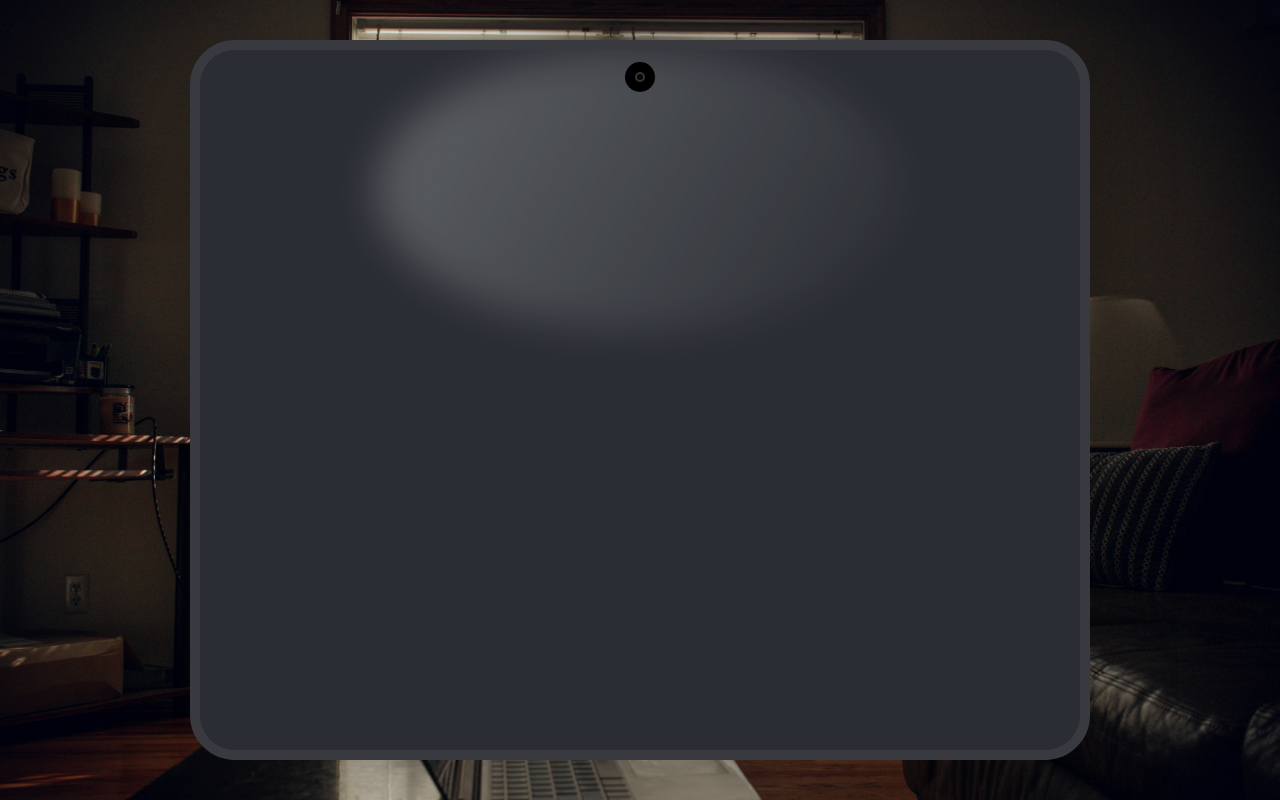
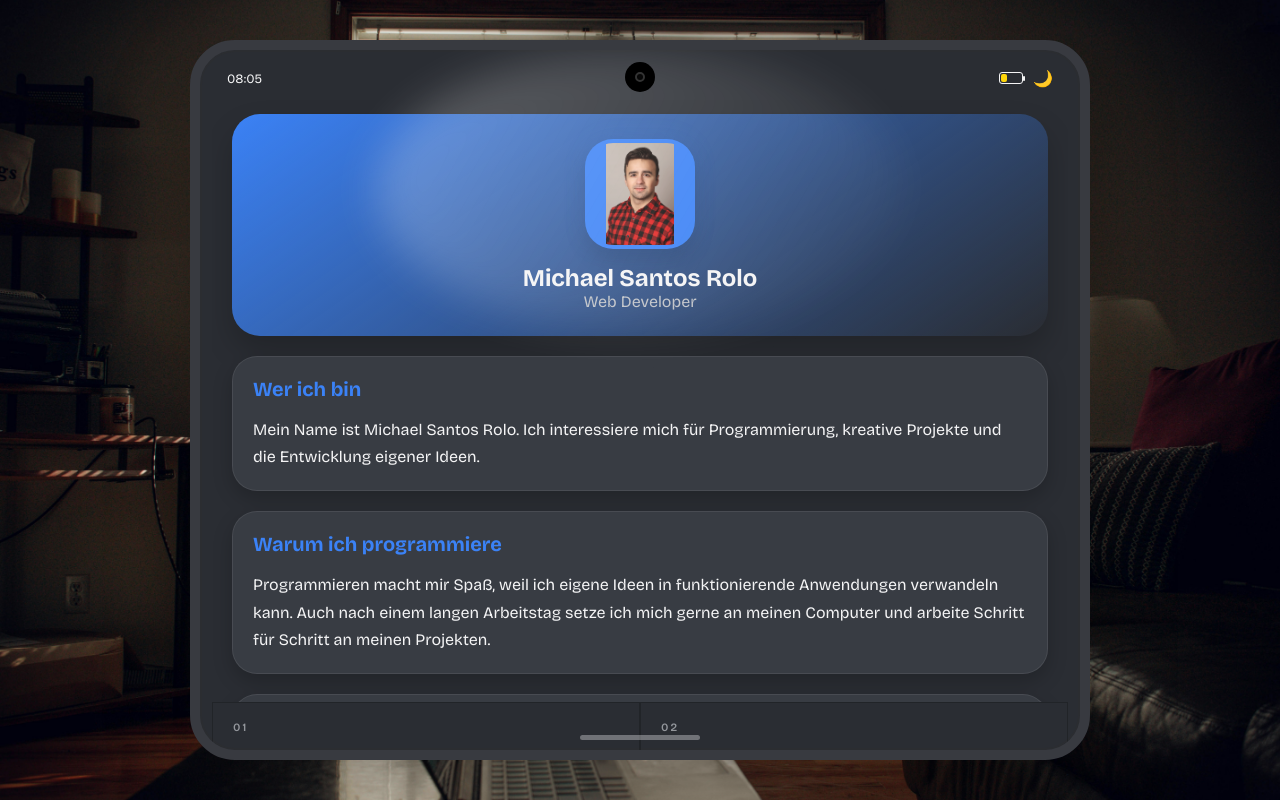
Before and after one commit to MSRMatrix/device-portfolio, a React (Vite) app: page /about in a window 1280 px wide. Built offline with nearby package versions, Linux system fonts and the light colour scheme.

Commit message:
change intro and add me to about

```diff
--- a/src/components/Intro.jsx
+++ b/src/components/Intro.jsx
@@ -5,8 +5,6 @@ const Intro = () => {
 
   const textArray = [
     "Michael Santos Rolo",
-    "präsentiert",
-    "sein Portfolio",
   ];
 
   useEffect(() => {
--- a/src/layouts/DeviceLayout.jsx
+++ b/src/layouts/DeviceLayout.jsx
@@ -15,7 +15,7 @@ const DeviceLayout = () => {
   useEffect(() => {
   const timer = setTimeout(() => {
     setIntro(false);
-  }, 12000);
+  }, 4000);
 
   return () => clearTimeout(timer);
 }, []);
@@ -28,7 +28,6 @@ const audioRef = useRef(null);
 
 useEffect(() => {
   if (!background?.sound) {
-    console.log(`test`);
     return
   };
 
--- a/src/pages/About.jsx
+++ b/src/pages/About.jsx
@@ -1,3 +1,5 @@
+import profileImage from "../assets/me/Michael-Santos-Rolo.jpg"
+
 const About = () => {
   const aboutArray = [
     {
@@ -45,6 +47,24 @@ const About = () => {
   ];
   return (
     <div className="about-app">
+      <div className="profile-header">
+
+  <div className="profile-image">
+    <img
+      src={profileImage}
+      alt="Michael Santos Rolo"
+    />
+  </div>
+
+  <div className="profile-name">
+    Michael Santos Rolo
+  </div>
+
+  <div className="profile-role">
+    Web Developer
+  </div>
+
+</div>
       {aboutArray.map((section) => (
         <article key={section.id} className="about-card">
           <h2>{section.title}</h2>
--- a/src/styles/pages/about.css
+++ b/src/styles/pages/about.css
@@ -28,18 +28,6 @@
     border-radius: 28px;
 
     box-shadow: 0 15px 30px var(--screen-shadow);
-}
-
-.profile-image {
-    width: 100px;
-    height: 100px;
-
-    margin-bottom: 15px;
-
-    background: var(--icon-background);
-
-    border: 4px solid var(--screen-surface);
-    border-radius: 50%;
 }
 
 .profile-name {
@@ -75,3 +63,73 @@
         line-height: 1.7;
     }
 }
+
+.profile-header {
+  display: flex;
+  flex-direction: column;
+  align-items: center;
+
+  padding: 25px;
+
+  background: linear-gradient(
+    145deg,
+    var(--accent),
+    transparent
+  );
+
+  border-radius: 28px;
+
+  box-shadow: 0 15px 30px var(--screen-shadow);
+}
+
+.profile-image {
+  width: 110px;
+  height: 110px;
+
+  margin-bottom: 15px;
+
+  padding: 4px;
+
+  box-sizing: border-box;
+
+  background: var(--accent);
+
+  border-radius: 28px;
+
+  box-shadow:
+    0 8px 20px var(--screen-shadow),
+    0 0 20px color-mix(
+      in srgb,
+      var(--accent) 25%,
+      transparent
+    );
+
+  overflow: hidden;
+
+  transition:
+    transform 0.3s ease,
+    box-shadow 0.3s ease;
+}
+
+.profile-image img {
+  width: 100%;
+  height: 100%;
+
+  display: block;
+
+  object-fit: contain;
+
+  border-radius: 24px;
+}
+
+.profile-image:hover {
+  transform: translateY(-4px) scale(1.03);
+
+  box-shadow:
+    0 12px 25px var(--screen-shadow),
+    0 0 30px color-mix(
+      in srgb,
+      var(--accent) 35%,
+      transparent
+    );
+}
```
Also changed, not shown: src/assets/me/Michael-Santos-Rolo.jpg (added).
